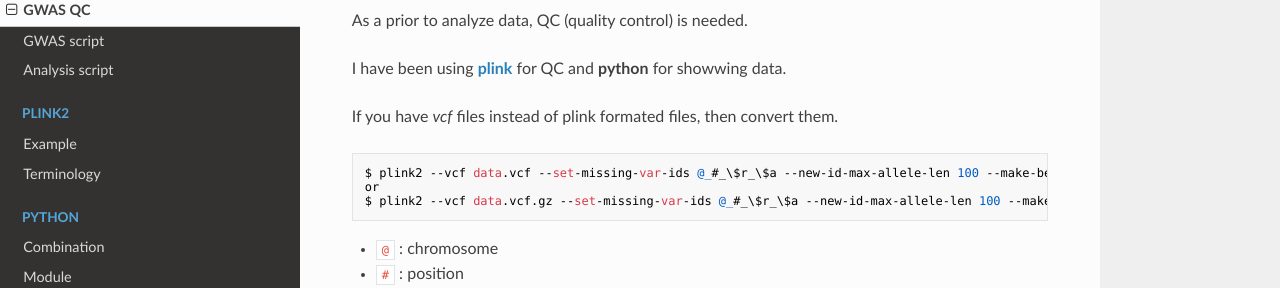
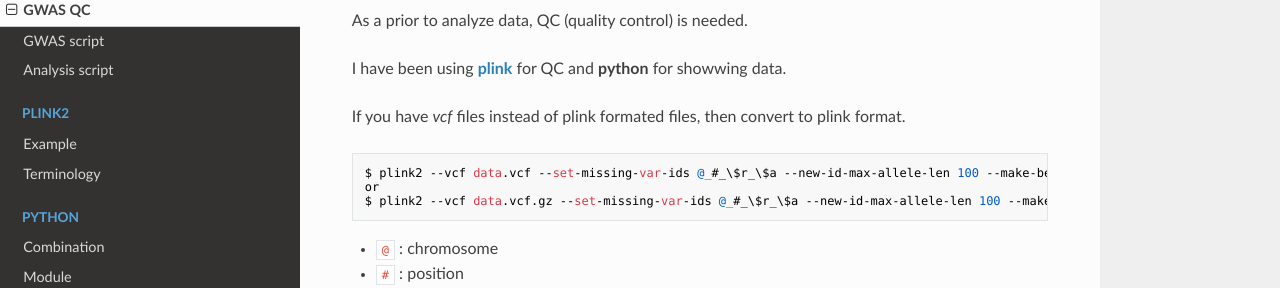
Before and after one commit to WonyoungCho/plink, an MkDocs documentation site: the page built from docs/GWAS.md, in a window 1280 px wide and 900 px high. Shown: the part 138-426 px from the top of the window. Built offline with MkDocs 1.6.1, drawn with Linux system fonts in a browser that asks for light colours; nearby versions of some CDN libraries; old or Windows-style settings are respelled for this version of MkDocs.

Commit message:
Update GWAS.md

````diff
--- a/docs/GWAS.md
+++ b/docs/GWAS.md
@@ -4,7 +4,7 @@ As a prior to analyze data, QC (quality control) is needed.
 
 I have been using [**plink**](https://www.cog-genomics.org/plink/2.0/) for QC and **python** for showwing data.
 
-If you have *vcf* files instead of plink formated files, then convert them.
+If you have *vcf* files instead of plink formated files, then convert to plink format.
 
 ```
 $ plink2 --vcf data.vcf --set-missing-var-ids @_#_\$r_\$a --new-id-max-allele-len 100 --make-bed --out data
@@ -15,7 +15,6 @@ $ plink2 --vcf data.vcf.gz --set-missing-var-ids @_#_\$r_\$a --new-id-max-allele
 - `#` : position
 - `\$r` : reference allele
 - `\$a` : alt allele
-
 
 After the files are ready, let us follow the regular procedure for GWAS.
 
````
